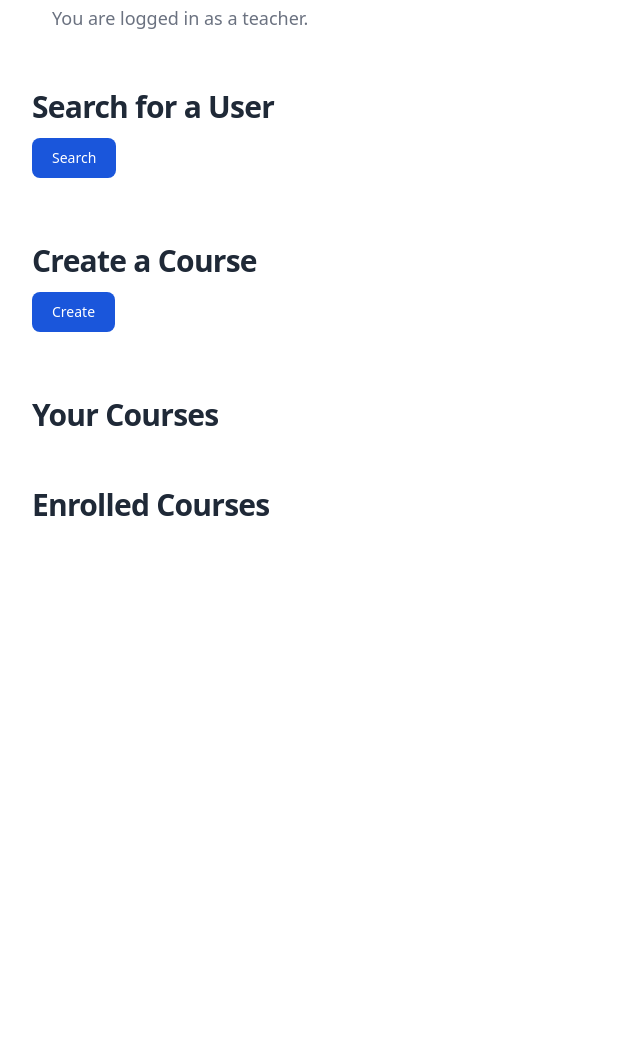
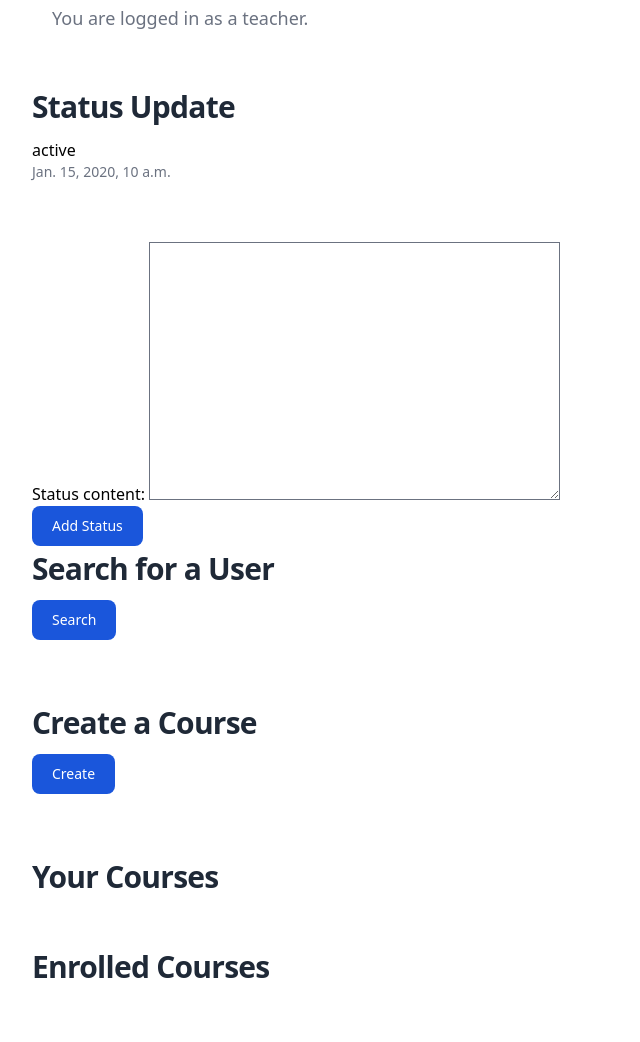
Before and after one commit to Jx1126/awd-final, a Django app: template elearning/users/templates/users/teacher_homepage.html in a window 1280 px wide. Shown: the part 146-1188 px from the top of the page, without its empty margins (0-640 px from the left). Before the commit the page ends 662 px from the top, so only its background shows below. Run offline with Django 5.2, Linux system fonts and the light colour scheme; the template is opened without the code that fills it: values that come from a table or form of the project are taken from there, others are empty; tables that the repository leaves empty hold one stand-in row (values such as "Sample post"); style sheets or scripts are compiled from the project's sources; some libraries are stand-ins or nearby versions.

Commit message:
feat(user): enable students and teachers to post status updates

```diff
--- a/elearning/users/forms.py
+++ b/elearning/users/forms.py
@@ -20,3 +20,8 @@ class UserProfileForm(forms.ModelForm):
   class Meta:
     model = AppUser
     fields = ('real_name', 'user_role', 'bio')
+
+class UserStatusUpdateForm(forms.ModelForm):
+  class Meta:
+    model = UserStatusUpdate
+    fields = ['status_content']
--- a/elearning/users/models.py
+++ b/elearning/users/models.py
@@ -7,3 +7,11 @@ class AppUser(models.Model):
   is_teacher = models.BooleanField(default=False)
   real_name = models.CharField(max_length=150)
   bio = models.TextField(blank=True)
+
+class UserStatusUpdate(models.Model):
+  user = models.ForeignKey(User, on_delete=models.CASCADE, related_name='status_list')
+  status_content = models.TextField()
+  time_posted = models.DateTimeField(auto_now_add=True)
+
+  def __str__(self):
+    return f"{self.user.real_name} at {self.time_posted}"
--- a/elearning/users/templates/users/teacher_homepage.html
+++ b/elearning/users/templates/users/teacher_homepage.html
@@ -10,6 +10,32 @@
     </div>
     <h1 class="mb-3 text-2xl font-extrabold text-gray-900 md:text-4xl lg:text-5xl">Welcome, <span class="text-transparent bg-clip-text bg-gradient-to-r to-emerald-600 from-sky-400">{{ user.username }}!</span></h1>
     <p class="ml-5 text-lg text-gray-500 dark:text-gray-400">You are logged in as a teacher.</p>
+  </section>
+
+  {% comment %} User status section {% endcomment %}
+  <section class="mb-15">
+    <h2 class="mb-4 text-xl font-extrabold leading-none tracking-tight text-gray-800 md:text-2xl lg:text-3xl">Status Update</h2>
+
+    {% if status_list %}
+      <div class="space-y-4">
+        {% for status in status_list %}
+          <div>
+            <p>{{ status.status_content }}</p>
+            <p class="text-sm text-gray-500 dark:text-gray-400">{{ status.time_posted }}</p>
+          </div>
+        {% endfor %}
+      </div>
+    {% else %}
+        <p class="text-gray-500 dark:text-gray-400">No status updates yet.</p>
+    {% endif %}
+  </section>
+
+  <section>
+    <form method="POST" action="/user/home/">
+      {% csrf_token %}
+      {{ status_form.as_p }}
+      <button type="submit" class="text-white bg-blue-700 hover:bg-blue-800 focus:ring-4 focus:ring-blue-300 font-medium rounded-lg text-sm px-5 py-2.5 me-2 mb-2 focus:outline-none hover:cursor-pointer ease-in-out">Add Status</button>
+    </form>
   </section>
 
   {% comment %} Search for a user section {% endcomment %}
```
Also changed, not shown: elearning/users/serializers.py (added, +8 -0 lines), elearning/users/templates/users/student_homepage.html (+21 -1 lines), elearning/users/views.py (+22 -4 lines), elearning/users/migrations/0004_userstatusupdate.py (added).
